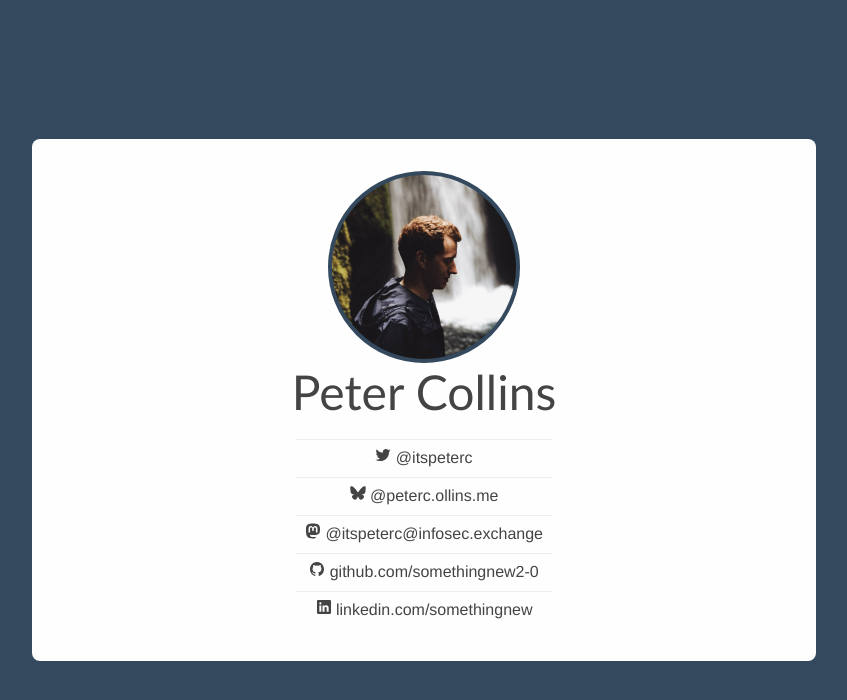
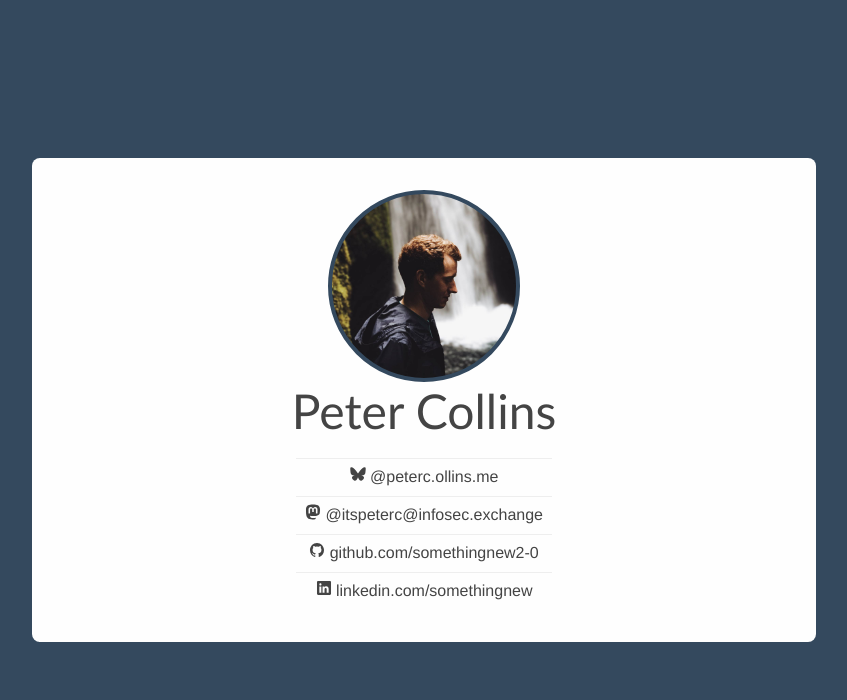
Before and after one commit to somethingnew2-0/somethingnew2-0.github.io, a plain HTML site: page index.html in a window 1280 px wide. Shown: the whole page, without its empty margins (216-1063 px from the left). Drawn offline with nearby package versions, Linux system fonts and the light colour scheme.

Commit message:
Remove Twitter

```diff
--- a/index.html
+++ b/index.html
@@ -39,10 +39,6 @@
           <div class="name">Peter Collins</div>
           <ul class="contact">
             <li>
-              <ion-icon name="logo-twitter"></ion-icon>
-              <a href="https://twitter.com/itspeterc">@itspeterc</a>
-            </li>
-            <li>
               <div class="bluesky-logo" alt="Bluesky"></div>
               <a href="https://bsky.app/profile/peterc.ollins.me">@peterc.ollins.me</a>
             </li>
```
